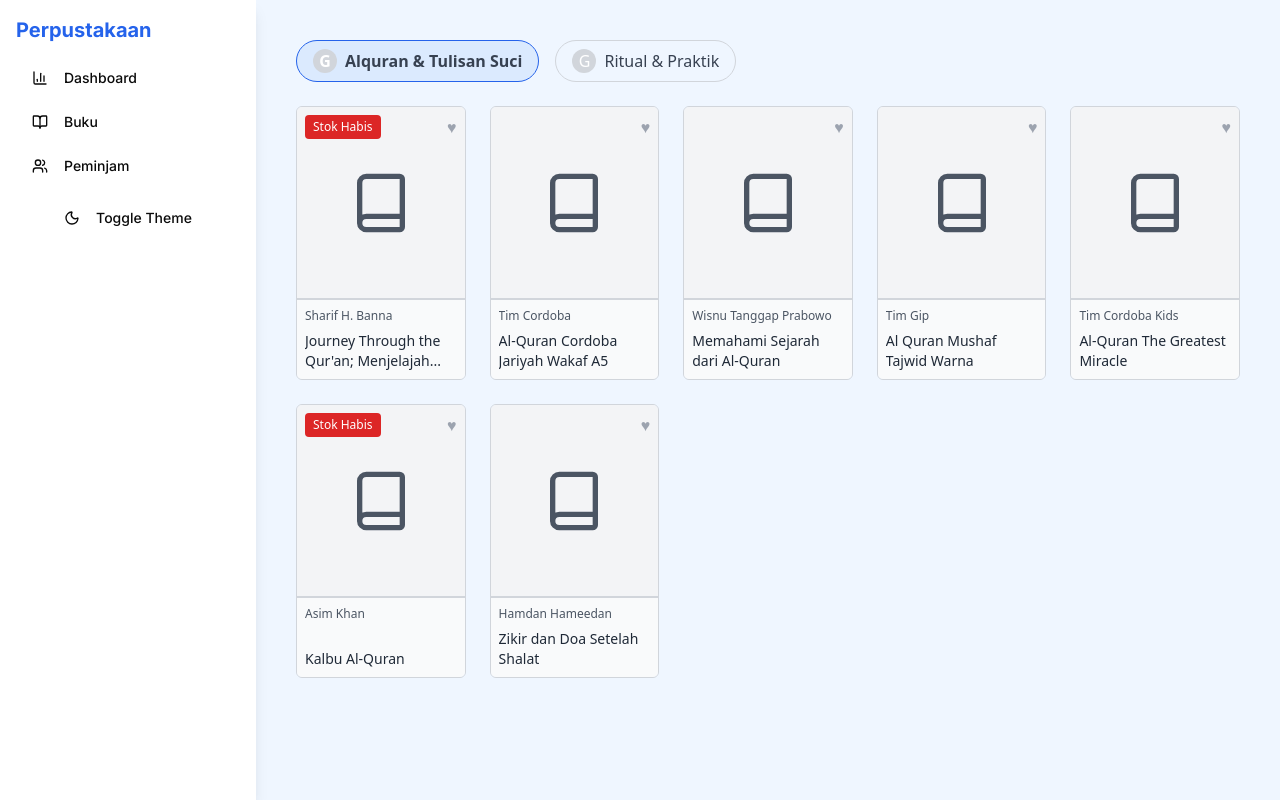
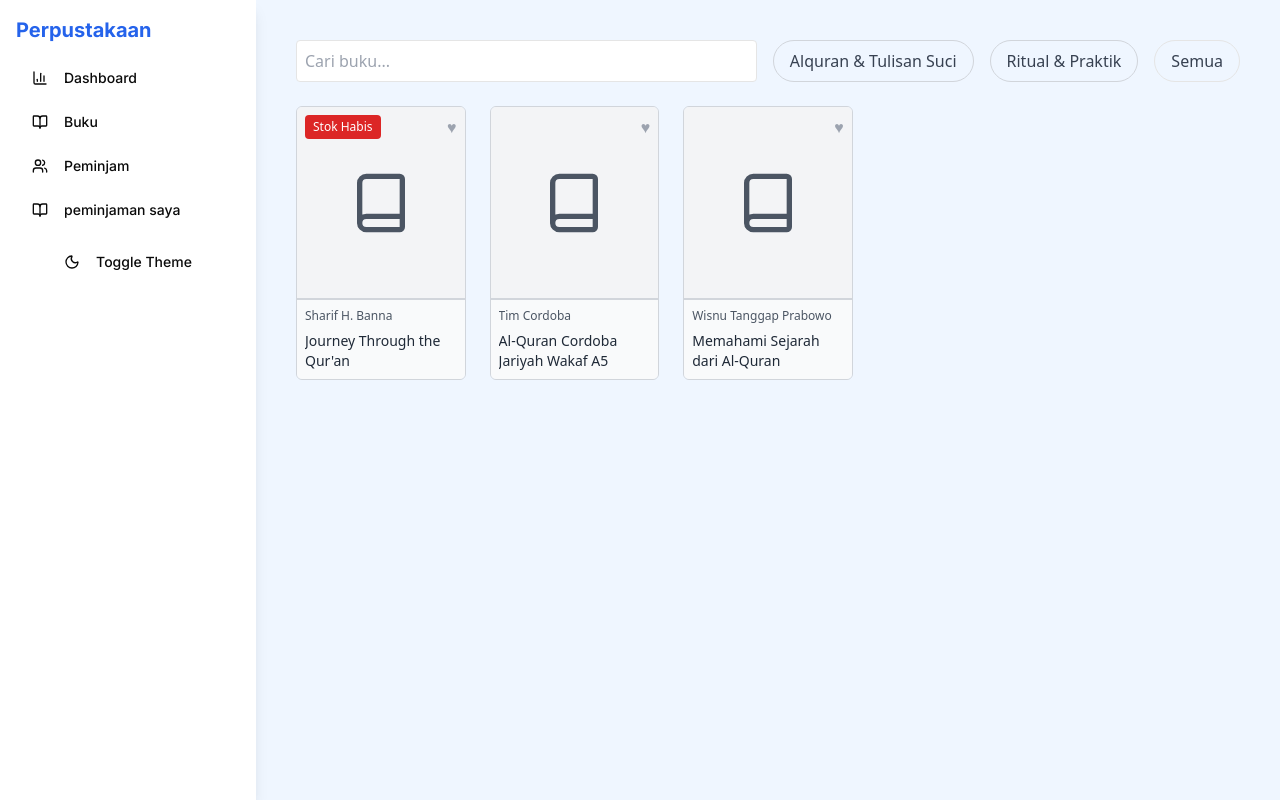
Before and after one commit to theolistianto/perpustakaan, a Next.js app in the folder perpus/: page /dashboard/books in a window 1280 px wide. Built offline with nearby package versions, Linux system fonts and the light colour scheme.

Commit message:
Initial commit

```diff
--- /dev/null
+++ b/perpus/app/dashboard/books/[id]/page.tsx
@@ -0,0 +1,64 @@
+"use client";
+
+import { useState } from "react";
+import { Heart, Share2, Book } from "lucide-react";
+
+interface BookDetail {
+  title: string;
+  author: string;
+}
+
+const books: Record<number, BookDetail> = {
+  1: { title: "Journey Through the Qur'an", author: "Sharif H. Banna" },
+  2: { title: "Al-Quran Cordoba Jariyah Wakaf A5", author: "Tim Cordoba" },
+  3: {
+    title: "Memahami Sejarah dari Al-Quran",
+    author: "Wisnu Tanggap Prabowo",
+  },
+};
+
+interface Props {
+  params: { id: string };
+}
+
+export default function BookDetailPage({ params }: Props) {
+  const { id } = params;
+  const [favorite, setFavorite] = useState(false);
+  const book = books[Number(id)];
+
+  if (!book) {
+    return (
+      <p className="text-red-600 text-center mt-10 font-semibold">
+        Buku tidak ditemukan.
+      </p>
+    );
+  }
+
+  return (
+    <div className="flex flex-col md:flex-row max-w-4xl gap-8 p-6 mx-auto">
+      <div className="shrink-0 flex items-center justify-center w-64 h-[380px] border border-gray-300 bg-gray-100 rounded-md shadow-lg">
+        <Book className="w-28 h-28 text-gray-600" />
+      </div>
+      <div className="flex flex-col justify-start gap-6">
+        <p className="text-sm text-gray-600">{book.author}</p>
+        <h1 className="text-3xl font-semibold text-white">{book.title}</h1>
+        <div className="flex items-center gap-6 text-gray-700">
+          <button
+            onClick={() => setFavorite(!favorite)}
+            className="flex items-center gap-1 hover:text-red-600 transition-colors"
+          >
+            <Heart
+              size={20}
+              className={favorite ? "fill-red-600" : "stroke-current"}
+            />
+            <span>Favorit</span>
+          </button>
+          <button className="flex items-center gap-1 hover:text-blue-600 transition-colors">
+            <Share2 size={20} />
+            <span>Bagikan</span>
+          </button>
+        </div>
+      </div>
+    </div>
+  );
+}
--- a/perpus/app/dashboard/books/page.tsx
+++ b/perpus/app/dashboard/books/page.tsx
@@ -1,5 +1,4 @@
 "use client";
-
 import { useState } from "react";
 import Link from "next/link";
 import { Book } from "lucide-react";
@@ -12,91 +11,102 @@ const categories = [
 const books = [
   {
     id: 1,
-    title: "Journey Through the Qur'an; Menjelajah...",
+    title: "Journey Through the Qur'an",
     author: "Sharif H. Banna",
     stock: 0,
+    category: 1,
   },
   {
     id: 2,
     title: "Al-Quran Cordoba Jariyah Wakaf A5",
     author: "Tim Cordoba",
     stock: 15,
+    category: 1,
   },
   {
     id: 3,
     title: "Memahami Sejarah dari Al-Quran",
     author: "Wisnu Tanggap Prabowo",
     stock: 10,
-  },
-  { id: 4, title: "Al Quran Mushaf Tajwid Warna", author: "Tim Gip", stock: 5 },
-  {
-    id: 5,
-    title: "Al-Quran The Greatest Miracle",
-    author: "Tim Cordoba Kids",
-    stock: 20,
-  },
-  { id: 6, title: "Kalbu Al-Quran", author: "Asim Khan", stock: 0 },
-  {
-    id: 7,
-    title: "Zikir dan Doa Setelah Shalat",
-    author: "Hamdan Hameedan",
-    stock: 8,
+    category: 2,
   },
 ];
 
 export default function BookCategoryPage() {
-  const [selectedCategory, setSelectedCategory] = useState(1);
+  const [selectedCategory, setSelectedCategory] = useState<number | null>(null);
+  const [search, setSearch] = useState("");
 
-  const filteredBooks = books;
+  // Filter berdasarkan kategori dan search keyword
+  const filteredBooks = books.filter((b) => {
+    const matchCategory = selectedCategory
+      ? b.category === selectedCategory
+      : true;
+    const matchSearch = b.title.toLowerCase().includes(search.toLowerCase());
+    return matchCategory && matchSearch;
+  });
 
   return (
-    <div className="max-w-7xl mx-auto p-4 font-sans">
-      {/* Category Buttons */}
-      <div className="flex gap-4 mb-6">
+    <div className="max-w-7xl mx-auto p-4 font-sans space-y-6">
+      {/* Search & Category */}
+      <div className="flex flex-wrap gap-4 items-center">
+        <input
+          type="text"
+          placeholder="Cari buku..."
+          value={search}
+          onChange={(e) => setSearch(e.target.value)}
+          className="border p-2 rounded flex-1"
+        />
+
         {categories.map((cat) => (
           <button
             key={cat.id}
             onClick={() => setSelectedCategory(cat.id)}
-            className={`flex items-center gap-2 rounded-full border px-4 py-2 text-gray-700 hover:bg-gray-100
+            className={`flex items-center gap-2 rounded-full border px-4 py-2 text-gray-700 hover:bg-gray-100 transition
               ${
                 selectedCategory === cat.id
                   ? "bg-blue-100 border-blue-600 font-semibold"
                   : "border-gray-300"
               }`}
           >
-            <div className="w-6 h-6 flex items-center justify-center rounded-full bg-gray-300 text-white">
-              G
-            </div>
             {cat.name}
           </button>
         ))}
+
+        {/* Reset */}
+        <button
+          onClick={() => setSelectedCategory(null)}
+          className="flex items-center gap-2 rounded-full border px-4 py-2 text-gray-700 hover:bg-gray-100 transition"
+        >
+          Semua
+        </button>
       </div>
 
-      {/* Books */}
+      {/* Grid Buku */}
       <div className="grid grid-cols-2 sm:grid-cols-3 md:grid-cols-5 gap-6">
+        {filteredBooks.length === 0 && (
+          <p className="text-gray-500 col-span-full text-center">
+            Buku tidak ditemukan
+          </p>
+        )}
+
         {filteredBooks.map((book) => (
           <Link
             key={book.id}
-            href={`/books/${book.id}`}
+            href={`/dashboard/books/${book.id}`}
             className="group block"
           >
             <div className="border border-gray-300 rounded-md overflow-hidden hover:border-gray-500 transition cursor-pointer h-full flex flex-col">
-              {/* Book Icon Box */}
               <div className="relative bg-gray-100 border-b border-gray-300 h-48 flex items-center justify-center group-hover:bg-gray-200 transition">
                 <Book className="w-16 h-16 text-gray-600 group-hover:scale-105 transition-transform" />
-
                 {book.stock === 0 && (
                   <div className="absolute top-2 left-2 bg-red-600 text-white px-2 py-1 text-xs rounded">
                     Stok Habis
                   </div>
                 )}
-
                 <button className="absolute top-2 right-2 text-gray-400 hover:text-red-600">
                   ♥
                 </button>
               </div>
-
-              {/* Info Box – fixed height */}
               <div className="p-2 bg-gray-50 border-t border-gray-300 group-hover:bg-gray-100 transition h-20 flex flex-col justify-between">
                 <p className="text-xs text-gray-600 line-clamp-1">
                   {book.author}
--- a/perpus/app/dashboard/borrow/page.tsx
+++ b/perpus/app/dashboard/borrow/page.tsx
@@ -1,35 +1,92 @@
-'use client';
-import { useState } from 'react';
-import { Button } from '@/components/ui/button';
-import { Input } from '@/components/ui/input';
-import { Card, CardContent, CardHeader, CardTitle } from '@/components/ui/card';
-import { Dialog, DialogContent, DialogHeader, DialogTitle, DialogTrigger } from '@/components/ui/dialog';
-import { motion } from 'framer-motion';
-import { BookOpen, Calendar, CheckCircle } from 'lucide-react';
+"use client";
+import { useState } from "react";
+import { Button } from "@/components/ui/button";
+import { Input } from "@/components/ui/input";
+import { Card, CardContent, CardHeader, CardTitle } from "@/components/ui/card";
+import {
+  Dialog,
+  DialogContent,
+  DialogHeader,
+  DialogTitle,
+  DialogTrigger,
+} from "@/components/ui/dialog";
+import { motion } from "framer-motion";
+import { BookOpen, Calendar, CheckCircle, Trash2 } from "lucide-react";
+
+interface Borrow {
+  id: number;
+  userId: string;
+  userName: string;
+  bookId: number;
+  bookTitle: string;
+  date: string;
+}
+
+// Daftar buku
+const books = [
+  { id: 1, title: "Journey Through the Qur'an", stock: 5 },
+  { id: 2, title: "Al-Quran Cordoba Jariyah Wakaf A5", stock: 15 },
+  { id: 3, title: "Memahami Sejarah dari Al-Quran", stock: 10 },
+];
+
+// Fungsi generate user id acak 8 karakter
+function generateUserId() {
+  const chars = "0123456789";
+  let result = "";
+  for (let i = 0; i < 8; i++) {
+    result += chars.charAt(Math.floor(Math.random() * chars.length));
+  }
+  return result;
+}
 
 export default function BorrowPage() {
-  const [bookId, setBookId] = useState('');
+  const [bookName, setBookName] = useState("");
   const [isBorrowing, setIsBorrowing] = useState(false);
   const [success, setSuccess] = useState(false);
+  const [borrowings, setBorrowings] = useState<Borrow[]>([]);
+
+  // Cari buku sesuai nama (partial match)
+  const filteredBooks = books.filter((b) =>
+    b.title.toLowerCase().includes(bookName.toLowerCase())
+  );
+
+  const selectedBook = filteredBooks.length === 1 ? filteredBooks[0] : null;
 
   const handleBorrow = async () => {
+    if (!selectedBook) {
+      alert("Buku tidak ditemukan!");
+      return;
+    }
+
     setIsBorrowing(true);
     try {
-      const res = await fetch('/api/borrow', {
-        method: 'POST',
-        headers: { 'Content-Type': 'application/json' },
-        body: JSON.stringify({ bookId: parseInt(bookId) }),
-      });
-      if (res.ok) {
-        setSuccess(true);
-        setBookId('');
-      } else {
-        alert('Gagal meminjam buku');
-      }
+      await new Promise((res) => setTimeout(res, 500));
+
+      // Generate user acak
+      const userId = generateUserId();
+      const userName = `User-${userId.slice(0, 4)}`;
+
+      const newBorrow: Borrow = {
+        id: borrowings.length + 1,
+        userId,
+        userName,
+        bookId: selectedBook.id,
+        bookTitle: selectedBook.title,
+        date: new Date().toISOString(),
+      };
+      setBorrowings([...borrowings, newBorrow]);
+      setSuccess(true);
+      setBookName("");
     } catch (error) {
-      alert('Terjadi kesalahan');
+      alert("Terjadi kesalahan saat meminjam buku.");
     } finally {
       setIsBorrowing(false);
+    }
+  };
+
+  const handleDelete = (id: number) => {
+    if (confirm("Apakah Anda yakin ingin menghapus peminjaman ini?")) {
+      setBorrowings(borrowings.filter((b) => b.id !== id));
     }
   };
 
@@ -42,7 +99,9 @@ export default function BorrowPage() {
       >
         Sistem Peminjaman Buku
       </motion.h1>
+
       <div className="grid grid-cols-1 md:grid-cols-2 gap-6">
+        {/* FORM PINJAM BUKU */}
         <motion.div
           initial={{ opacity: 0, x: -20 }}
           animate={{ opacity: 1, x: 0 }}
@@ -59,20 +118,45 @@ export default function BorrowPage() {
               <div className="relative">
                 <BookOpen className="absolute left-3 top-3 h-5 w-5 text-gray-400" />
                 <Input
-                  placeholder="Masukkan ID Buku"
-                  value={bookId}
-                  onChange={(e) => setBookId(e.target.value)}
+                  placeholder="Masukkan Nama Buku"
+                  value={bookName}
+                  onChange={(e) => setBookName(e.target.value)}
                   className="pl-10"
-                  type="number"
                 />
               </div>
+
+              {/* CARD INFORMASI BUKU TERKAIT */}
+              {bookName && filteredBooks.length > 0 && (
+                <div className="mt-2">
+                  {filteredBooks.map((book) => (
+                    <Card
+                      key={book.id}
+                      className="bg-gray-50 dark:bg-gray-700 border border-gray-300 dark:border-gray-600 shadow-sm mb-2 p-2"
+                    >
+                      <div className="flex justify-between items-center">
+                        <div>
+                          <p className="font-semibold">{book.title}</p>
+                          <p className="text-sm text-gray-600 dark:text-gray-300">
+                            ID: {book.id} | Stok: {book.stock}
+                          </p>
+                        </div>
+                        <span className="text-green-600 dark:text-green-400 font-semibold">
+                          {book.stock > 0 ? "Tersedia" : "Habis"}
+                        </span>
+                      </div>
+                    </Card>
+                  ))}
+                </div>
+              )}
+
+              {/* DIALOG KONFIRMASI */}
               <Dialog>
                 <DialogTrigger asChild>
                   <Button
-                    disabled={!bookId || isBorrowing}
+                    disabled={!selectedBook || isBorrowing}
                     className="w-full bg-gradient-to-r from-indigo-500 to-purple-600 hover:from-indigo-600 hover:to-purple-700 text-white font-semibold py-3 rounded-lg shadow-lg transform transition-all duration-200 hover:scale-105"
                   >
-                    {isBorrowing ? 'Memproses...' : 'Pinjam Buku'}
+                    {isBorrowing ? "Memproses..." : "Pinjam Buku"}
                   </Button>
                 </DialogTrigger>
                 <DialogContent className="bg-white/90 dark:bg-gray-800/90 backdrop-blur-md">
@@ -83,11 +167,16 @@ export default function BorrowPage() {
                     </DialogTitle>
                   </DialogHeader>
                   <div className="space-y-4">
-                    <p>Apakah Anda yakin ingin meminjam buku dengan ID {bookId}?</p>
+                    <p>
+                      Apakah Anda yakin ingin meminjam buku{" "}
+                      <strong>{selectedBook?.title}</strong>?
+                    </p>
                     <div className="flex justify-end space-x-2">
-                      <Button variant="outline" onClick={() => setBookId('')}>Batal</Button>
+                      <Button variant="outline" onClick={() => setBookName("")}>
+                        Batal
+                      </Button>
                       <Button onClick={handleBorrow} disabled={isBorrowing}>
-                        {isBorrowing ? 'Memproses...' : 'Ya, Pinjam'}
+                        {isBorrowing ? "Memproses..." : "Ya, Pinjam"}
                       </Button>
                     </div>
                   </div>
@@ -96,6 +185,8 @@ export default function BorrowPage() {
             </CardContent>
           </Card>
         </motion.div>
+
+        {/* STATUS PINJAMAN */}
         <motion.div
           initial={{ opacity: 0, x: 20 }}
           animate={{ opacity: 1, x: 0 }}
@@ -116,8 +207,12 @@ export default function BorrowPage() {
                   className="text-center"
                 >
                   <CheckCircle className="h-16 w-16 mx-auto mb-4 text-green-300" />
-                  <p className="text-lg font-semibold">Buku berhasil dipinjam!</p>
-                  <p className="text-sm opacity-80">Silakan ambil buku di rak yang sesuai.</p>
+                  <p className="text-lg font-semibold">
+                    Buku berhasil dipinjam!
+                  </p>
+                  <p className="text-sm opacity-80">
+                    Silakan ambil buku di rak yang sesuai.
+                  </p>
                 </motion.div>
               ) : (
                 <p className="text-lg">Belum ada peminjaman aktif.</p>
@@ -126,6 +221,56 @@ export default function BorrowPage() {
           </Card>
         </motion.div>
       </div>
+
+      {/* TABEL PEMINJAMAN */}
+      <Card className="bg-white/80 dark:bg-gray-800/80 backdrop-blur-md shadow-xl border-0">
+        <CardHeader>
+          <CardTitle>Peminjaman Aktif</CardTitle>
+        </CardHeader>
+        <CardContent>
+          {borrowings.length === 0 ? (
+            <p className="text-gray-600 dark:text-gray-300">
+              Belum ada peminjaman aktif.
+            </p>
+          ) : (
+            <table className="w-full text-left border">
+              <thead>
+                <tr>
+                  <th className="border p-2">No</th>
+                  <th className="border p-2">ID User</th>
+                  <th className="border p-2">Nama User</th>
+                  <th className="border p-2">Nama Buku</th>
+                  <th className="border p-2">Tanggal Pinjam</th>
+                  <th className="border p-2">Aksi</th>
+                </tr>
+              </thead>
+              <tbody>
+                {borrowings.map((b, i) => (
+                  <tr key={b.id}>
+                    <td className="border p-2">{i + 1}</td>
+                    <td className="border p-2">{b.userId}</td>
+                    <td className="border p-2">{b.userName}</td>
+                    <td className="border p-2">{b.bookTitle}</td>
+                    <td className="border p-2">
+                      {new Date(b.date).toLocaleDateString()}
+                    </td>
+                    <td className="border p-2">
+                      <Button
+                        variant="destructive"
+                        size="sm"
+                        onClick={() => handleDelete(b.id)}
+                        className="flex items-center space-x-1"
+                      >
+                        <Trash2 className="h-4 w-4" /> <span>Hapus</span>
+                      </Button>
+                    </td>
+                  </tr>
+                ))}
+              </tbody>
+            </table>
+          )}
+        </CardContent>
+      </Card>
     </div>
   );
 }
--- a/perpus/app/dashboard/peminjam/page.tsx
+++ b/perpus/app/dashboard/peminjam/page.tsx
@@ -3,6 +3,7 @@ import { useEffect, useState } from "react";
 import { Card, CardHeader, CardTitle, CardContent } from "@/components/ui/card";
 import { Button } from "@/components/ui/button";
 import Link from "next/link";
+import { DivideSquareIcon } from "lucide-react";
 
 export default function PeminjamanPage() {
   const [borrowings, setBorrowings] = useState([]);
--- a/perpus/app/page.tsx
+++ b/perpus/app/page.tsx
@@ -1,10 +1,11 @@
+import BookDetailCard from "./dashboard/books/card/page";
 import PeminjamanPage from "./dashboard/peminjam/page";
 import BorrowForm from "./dashboard/peminjam/tamabah/page";
 
 export default function Home() {
   return (
     <div>
-      <PeminjamanPage></PeminjamanPage>
+      <BookDetailCard></BookDetailCard>
     </div>
   );
 }
--- a/perpus/components/ui/sidebar.tsx
+++ b/perpus/components/ui/sidebar.tsx
@@ -12,6 +12,7 @@ export default function Sidebar() {
     { icon: BarChart3, label: "Dashboard", path: "/dashboard/dashboard" },
     { icon: BookOpen, label: "Buku", path: "/dashboard/books" },
     { icon: Users, label: "Peminjam", path: "/dashboard/peminjam" },
+    { icon: BookOpen, label: "peminjaman saya", path: "/dashboard/borrow" },
   ];
 
   return (
```
Also changed, not shown: perpus/app/api/books/[id]/route.ts (deleted, +0 -54 lines), perpus/app/dashboard/books/card/page.tsx (added, +20 -0 lines).
